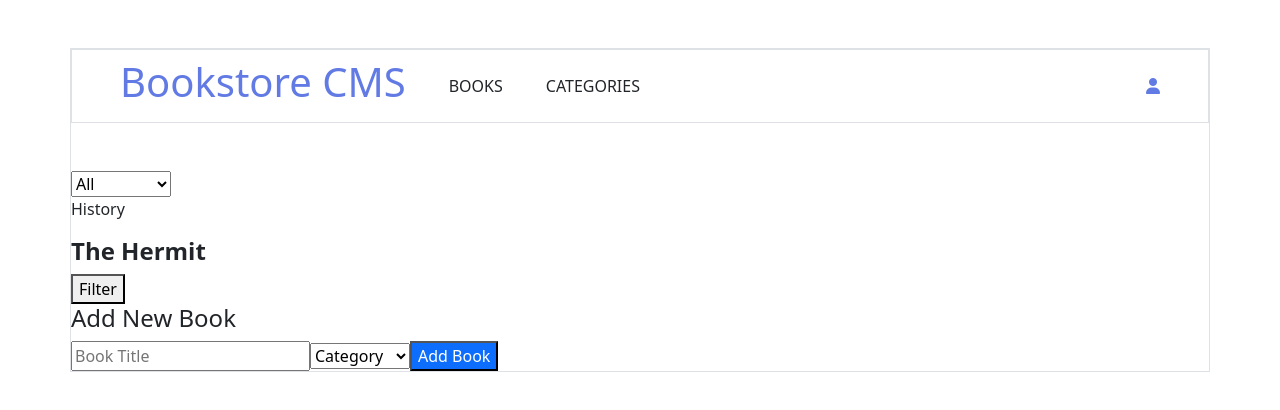
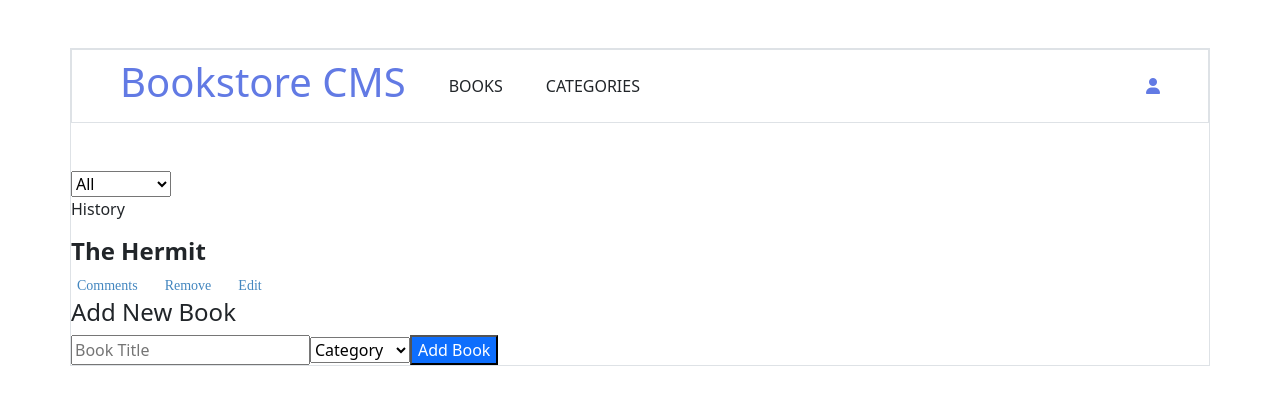
Before and after one commit to george-shammar/bookstore-cmss, a React (Create React App) app: page / in a window 1280 px wide. Shown: the top 410 px of the page. Built offline with nearby package versions, Linux system fonts and the light colour scheme.

Commit message:
Style text in Book components

```diff
--- a/src/components/Book.js
+++ b/src/components/Book.js
@@ -9,7 +9,11 @@ const Book = (props) => {
     <div>
       <p>{book.category}</p>
       <h4 className="fw-bold">{book.title}</h4>
-      <div><button type="button" name="button" value={book} onClick={() => handleRemove(book)}>Filter</button></div>
+      <div className="blue d-flex">
+        <button type="button" className="text">Comments</button>
+        <button type="button" className="text" value={book} onClick={() => handleRemove(book)}>Remove</button>
+        <button type="button" className="text">Edit</button>
+      </div>
     </div>
   );
 };
--- a/src/containers/BooksForm.js
+++ b/src/containers/BooksForm.js
@@ -44,7 +44,7 @@ const BooksForm = () => {
             </option>
           ))}
         </select>
-        <button  className="bg-primary white" type="submit" name="button">Add Book</button>
+        <button className="bg-primary white" type="submit" name="button">Add Book</button>
       </form>
     </div>
   );
--- a/src/stylesheets/Book.css
+++ b/src/stylesheets/Book.css
@@ -1,3 +1,18 @@
 .white {
     color: white;
 }
+
+.text {
+    height: 1.188rem;
+    margin: 0.188rem 0.938rem 0.125rem 0;
+    font-family: 'Roboto Slab', serif;
+    font-size: 0.875rem;
+    font-weight: 300;
+    font-stretch: normal;
+    font-style: normal;
+    line-height: normal;
+    letter-spacing: normal;
+    color: #4386bf;
+    border: 0;
+    background-color: #fff;
+}
```
